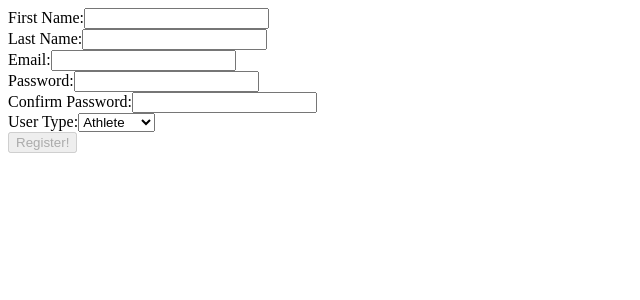
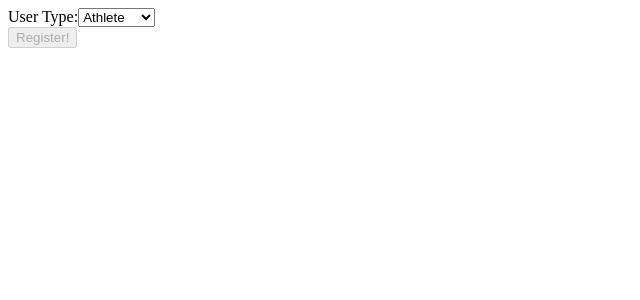
Before and after one commit to Mjtoffey/WhyNotMeFront, a Next.js app: page /register in a window 1280 px wide. Shown: the top 300 px of the page, without its empty margins (0-640 px from the left). Built offline with nearby package versions, Linux system fonts and the light colour scheme.

Commit message:
fixed user register page

```diff
--- a/src/pages/register/index.js
+++ b/src/pages/register/index.js
@@ -1,6 +1,6 @@
-import React, { useEffect, useState } from "react";
+import React, { useState } from "react";
 import AuthService from "../../services/auth.service";
-import { useRouter } from "next/navigation";
+import { useRouter } from "next/router";
 import { useGlobalState } from "../../context/GlobalState";
 
 function Register() {
@@ -12,6 +12,7 @@ function Register() {
     firstName: "",
     lastName: "",
     email: "",
+    userType: "athlete", // Default user type
   });
 
   const handleChange = (key, value) => {
@@ -35,62 +36,14 @@ function Register() {
     <div className="w-screen h-screen">
       <div className="flex">
         <form className="mx-auto border-2 bg-mtgray" onSubmit={handleRegister}>
+          {/* ...other input fields... */}
           <div className="flex justify-between m-2 items-center space-x-2">
-            <label htmlFor="firstName">First Name:</label>
-            <input
-              className="border"
-              type="text"
-              id="firstName"
-              required
-              onChange={(e) => handleChange("firstName", e.target.value)}
-            />
-          </div>
-          <div className="flex justify-between m-2 items-center space-x-2">
-            <label htmlFor="lastName">Last Name:</label>
-            <input
-              className="border"
-              type="text"
-              id="lastName"
-              required
-              onChange={(e) => handleChange("lastName", e.target.value)}
-            />
-          </div>
-          <div className="flex justify-between m-2 items-center space-x-2">
-            <label htmlFor="email">Email:</label>
-            <input
-              className="border"
-              type="text"
-              id="email"
-              required
-              onChange={(e) => handleChange("email", e.target.value)}
-            />
-          </div>
-          <div className="flex justify-between m-2 items-center space-x-2">
-            <label htmlFor="password">Password:</label>
-            <input
-              className="border"
-              type="text"
-              id="password"
-              required
-              onChange={(e) => handleChange("password", e.target.value)}
-            />
-          </div>
-          <div className="flex justify-between m-2 items-center space-x-2">
-            <label htmlFor="passwordConf">Confirm Password:</label>
-            <input
-              className="border"
-              type="text"
-              id="passwordConf"
-              required
-              onChange={(e) => handleChange("passwordConf", e.target.value)}
-            />
-          </div>
-          <div className='flex justify-between m-2 items-center space-x-2'>
             <label htmlFor="userType">User Type:</label>
             <select
               id="userType"
               name="userType"
-                onChange={(e) => setUserType(e.target.value)}
+              onChange={(e) => handleChange("userType", e.target.value)}
+              value={user.userType}
               required
             >
               <option value="athlete">Athlete</option>
```
Also changed, not shown: src/pages/login/index.js (+0 -12 lines). Lines whose indentation alone changed are shown as unchanged.
